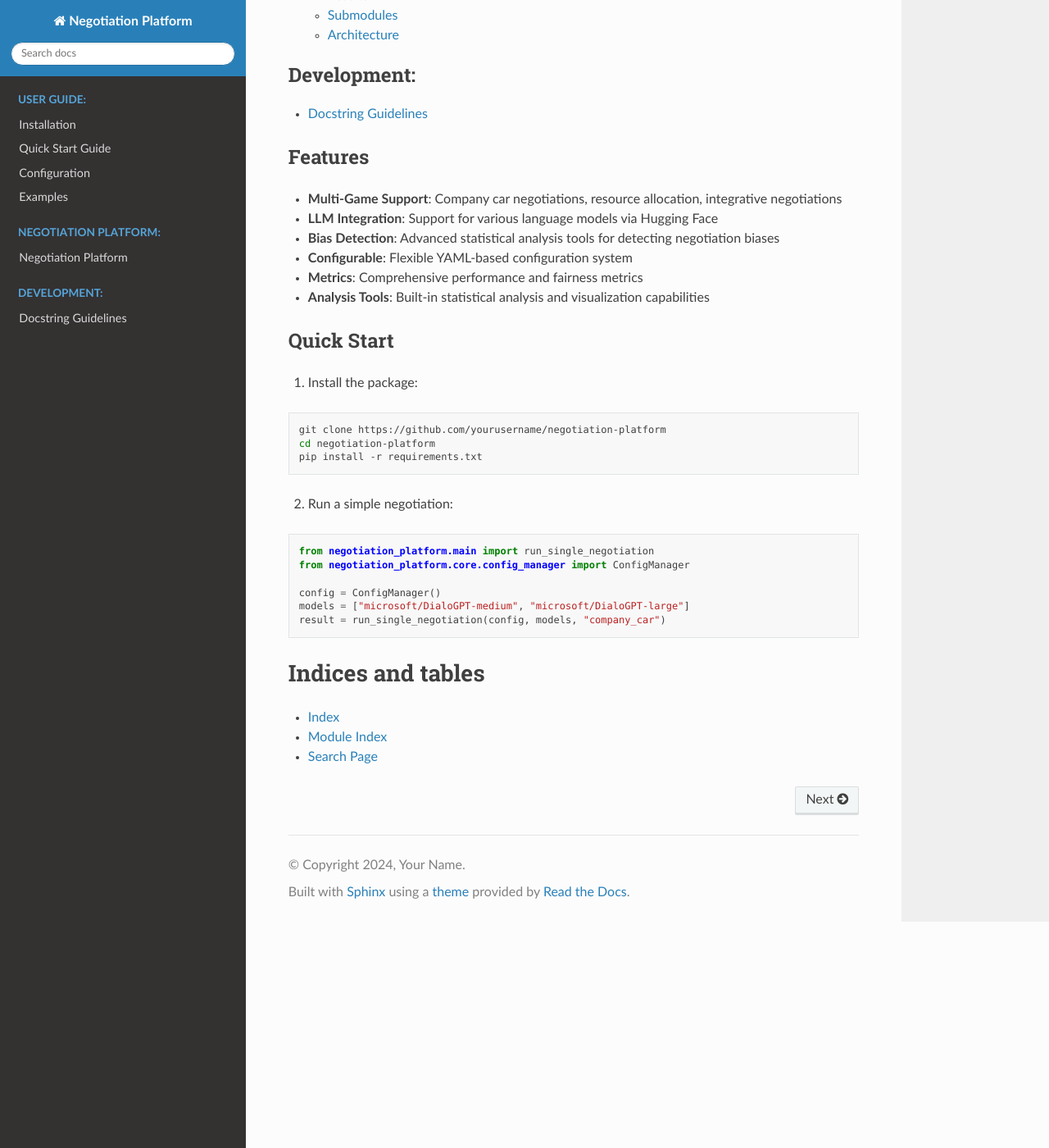
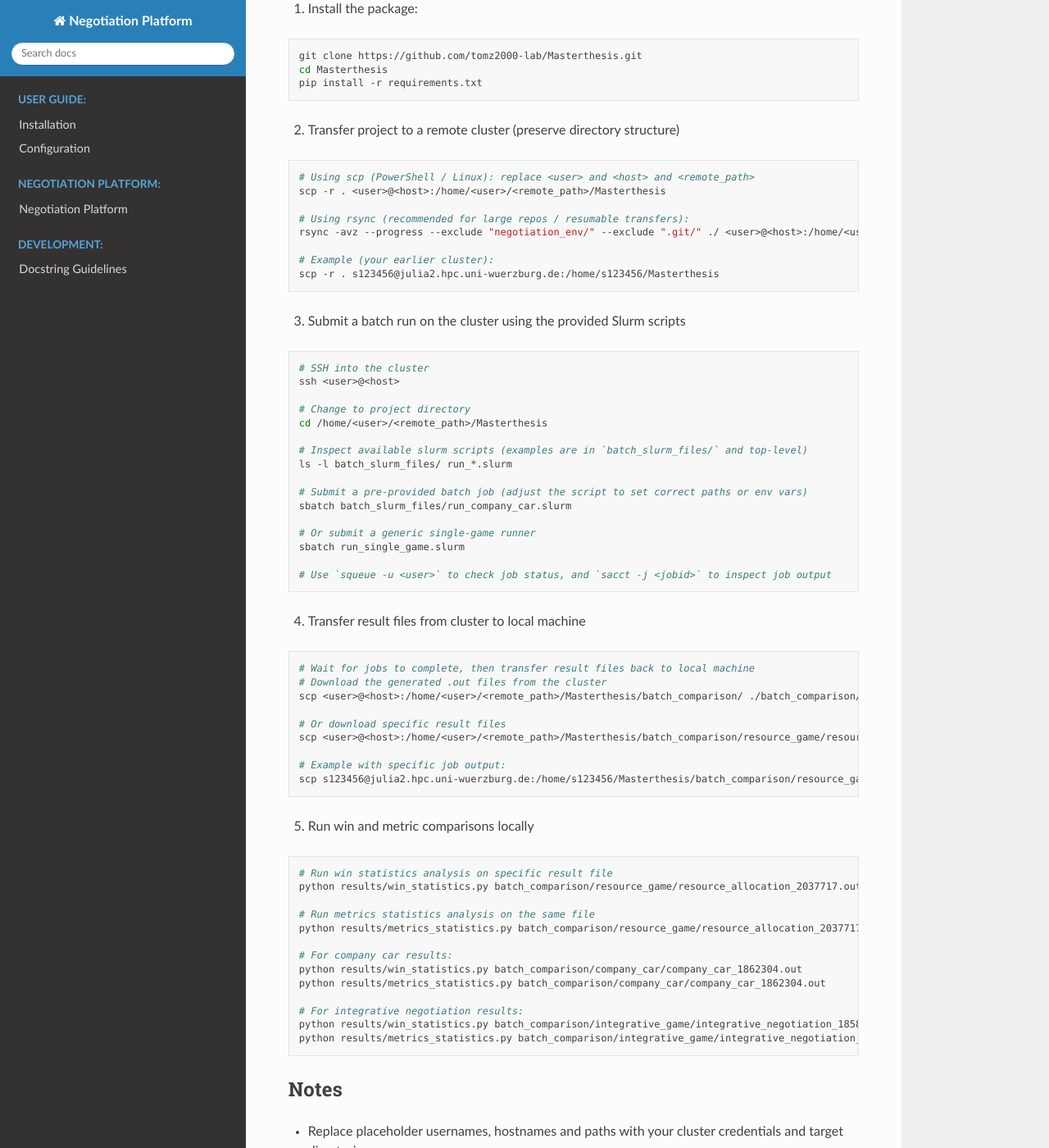
Before and after one commit to tomz2000-lab/Masterthesis, a Sphinx documentation site: the page built from docs/index.rst, in a window 1280 px wide and 1400 px high, scrolled down 1329 px. Shown: the whole window at 82% size. Built offline with Sphinx 7.4.7 and the Read the Docs theme 3.1.0, drawn with Linux system fonts in a browser that asks for light colours; pages that are not in the unit, such as notebooks, are missing from menus; some of the changed text lies outside the part shown.

Commit message:
adjustments

```diff
--- a/docs/index.rst
+++ b/docs/index.rst
@@ -42,20 +40,87 @@
 
 .. code-block:: bash
 
-   git clone https://github.com/yourusername/negotiation-platform
-   cd negotiation-platform
+   git clone https://github.com/tomz2000-lab/Masterthesis.git
+   cd Masterthesis
    pip install -r requirements.txt
 
-2. Run a simple negotiation:
 
-.. code-block:: python
+2. Transfer project to a remote cluster (preserve directory structure)
 
-   from negotiation_platform.main import run_single_negotiation
-   from negotiation_platform.core.config_manager import ConfigManager
+.. code-block:: bash
 
-   config = ConfigManager()
-   models = ["microsoft/DialoGPT-medium", "microsoft/DialoGPT-large"]
-   result = run_single_negotiation(config, models, "company_car")
+   # Using scp (PowerShell / Linux): replace <user> and <host> and <remote_path>
+   scp -r . <user>@<host>:/home/<user>/<remote_path>/Masterthesis
+
+   # Using rsync (recommended for large repos / resumable transfers):
+   rsync -avz --progress --exclude "negotiation_env/" --exclude ".git/" ./ <user>@<host>:/home/<user>/<remote_path>/Masterthesis
+
+   # Example (your earlier cluster):
+   scp -r . s123456@julia2.hpc.uni-wuerzburg.de:/home/s123456/Masterthesis
+
+
+3. Submit a batch run on the cluster using the provided Slurm scripts
+
+.. code-block:: bash
+
+   # SSH into the cluster
+   ssh <user>@<host>
+
+   # Change to project directory
+   cd /home/<user>/<remote_path>/Masterthesis
+
+   # Inspect available slurm scripts (examples are in `batch_slurm_files/` and top-level)
+   ls -l batch_slurm_files/ run_*.slurm
+
+   # Submit a pre-provided batch job (adjust the script to set correct paths or env vars)
+   sbatch batch_slurm_files/run_company_car.slurm
+
+   # Or submit a generic single-game runner
+   sbatch run_single_game.slurm
+
+   # Use `squeue -u <user>` to check job status, and `sacct -j <jobid>` to inspect job output
+
+
+4. Transfer result files from cluster to local machine
+
+.. code-block:: bash
+
+   # Wait for jobs to complete, then transfer result files back to local machine
+   # Download the generated .out files from the cluster
+   scp <user>@<host>:/home/<user>/<remote_path>/Masterthesis/batch_comparison/ ./batch_comparison/ -r
+
+   # Or download specific result files
+   scp <user>@<host>:/home/<user>/<remote_path>/Masterthesis/batch_comparison/resource_game/resource_allocation_*.out ./batch_comparison/resource_game/
+
+   # Example with specific job output:
+   scp s123456@julia2.hpc.uni-wuerzburg.de:/home/s123456/Masterthesis/batch_comparison/resource_game/resource_allocation_2037717.out ./batch_comparison/resource_game/
+
+
+5. Run win and metric comparisons locally
+
+.. code-block:: bash
+
+   # Run win statistics analysis on specific result file
+   python results/win_statistics.py batch_comparison/resource_game/resource_allocation_2037717.out
+
+   # Run metrics statistics analysis on the same file
+   python results/metrics_statistics.py batch_comparison/resource_game/resource_allocation_2037717.out
+
+   # For company car results:
+   python results/win_statistics.py batch_comparison/company_car/company_car_1862304.out
+   python results/metrics_statistics.py batch_comparison/company_car/company_car_1862304.out
+
+   # For integrative negotiation results:
+   python results/win_statistics.py batch_comparison/integrative_game/integrative_negotiation_1858216.out
+   python results/metrics_statistics.py batch_comparison/integrative_game/integrative_negotiation_1858216.out
+
+Notes
+-----
+
+* Replace placeholder usernames, hostnames and paths with your cluster credentials and target directories.
+* Ensure the cluster has required Python packages installed or create a virtual environment and install `requirements.txt` there.
+* If using GPUs, load the appropriate modules (CUDA, etc.) before running `sbatch` or inside your Slurm scripts.
+* Slurm scripts in `batch_slurm_files/` may need path adjustments for the Python executable or the virtual environment activation commands.
 
 Indices and tables
 ==================
```
Also changed, not shown: other parts of docs/index.rst (+0 -2 lines).
